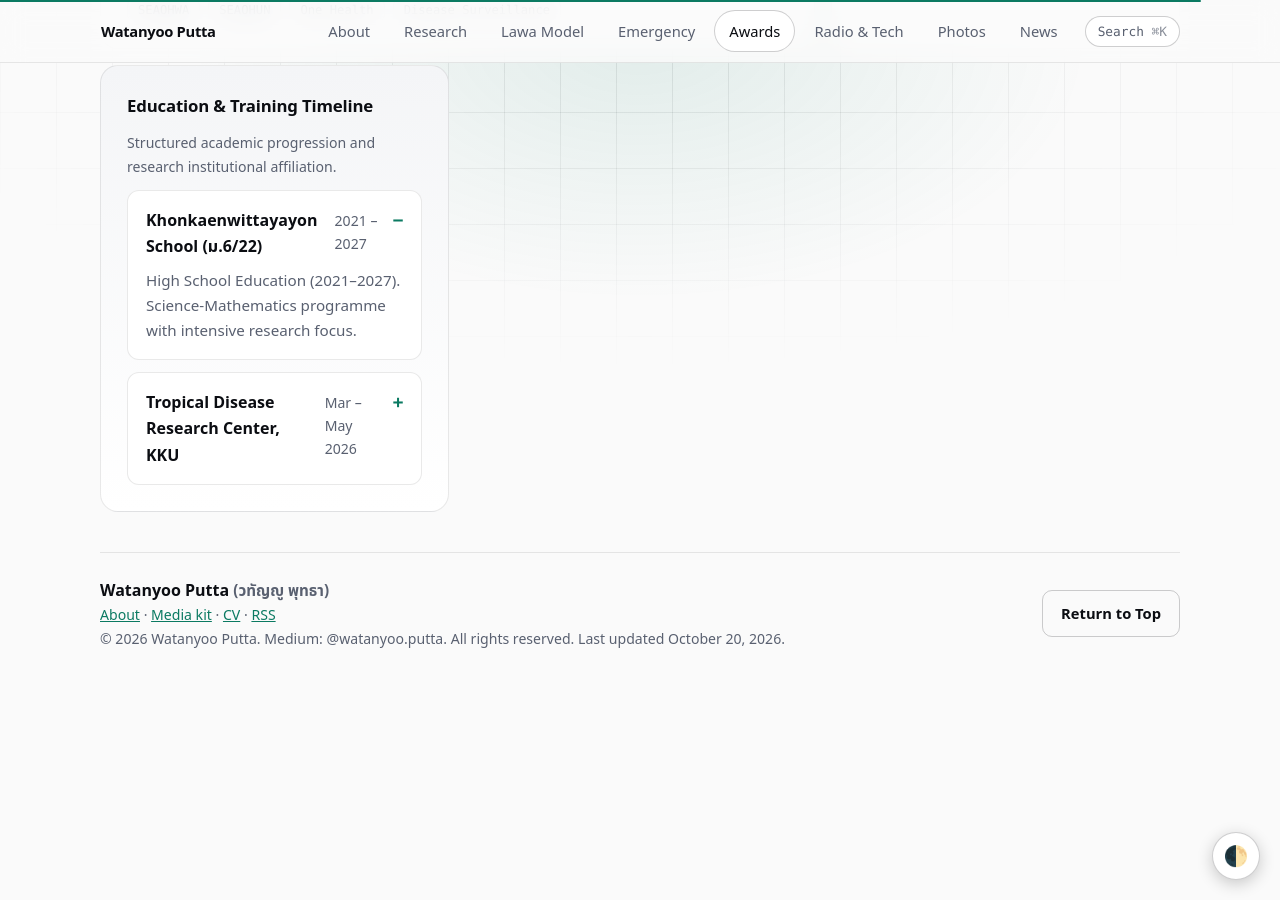
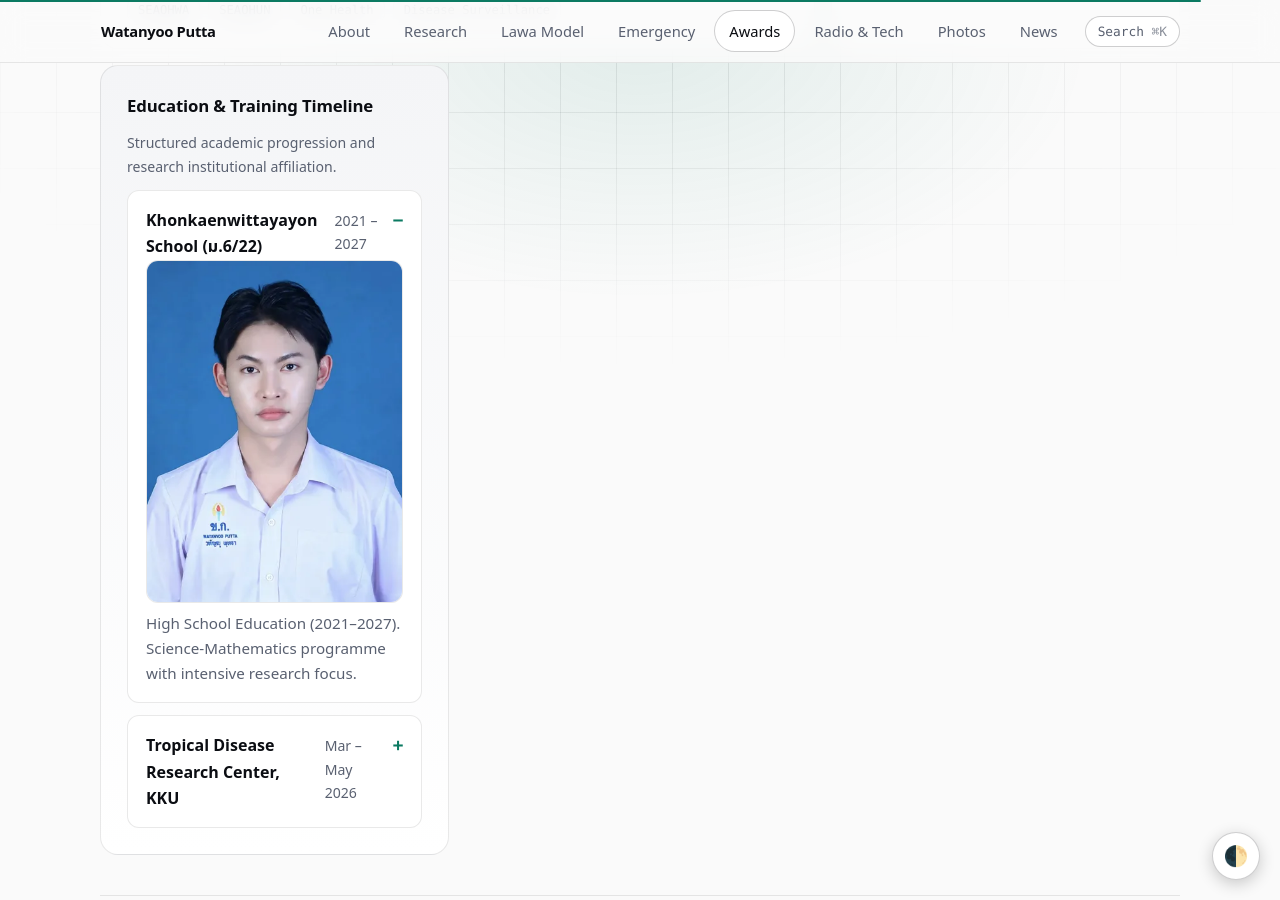
Before and after one commit to WatanyooPutta/WatanyooPutta.github.io, a Jekyll site: the page built from awards.html, in a window 1280 px wide and 900 px high, scrolled down 2015 px. Built offline with Jekyll 4.4.1, drawn with Linux system fonts in a browser that asks for light colours.

Commit message:
Update awards.html

```diff
--- a/awards.html
+++ b/awards.html
@@ -24,6 +24,6 @@ permalink: /awards/
 <li><strong>Japan-ASEAN Training Workshop on One Health Approaches for Neglected Tropical Disease Control: Global Networking and Capacity Building</strong><br><span class="small">International training on One Health strategies and NTD surveillance.</span></li>
 <li><strong>Asian Neglected Tropical Diseases Conference: Translating Systems Thinking into Real-World Impact for SDG 2030</strong><br><span class="small">Regional Symposium | Focus on translational research and sustainable development goals.</span></li></ul></section>
 <section class="card"><h2>Education &amp; Training Timeline</h2><p class="small">Structured academic progression and research institutional affiliation.</p>
-<details class="item" open><summary><strong>Khonkaenwittayayon School (ม.6/22)</strong><span class="small">2021 – 2027</span></summary><span class="muted">High School Education (2021–2027). Science-Mathematics programme with intensive research focus.</span></details>
+<details class="item" open><summary><strong>Khonkaenwittayayon School (ม.6/22)</strong><span class="small">2021 – 2027</span></summary><div class="edu-row"><button class="zoom edu-photo" type="button"><img src="{{ '/assets/images/watanyoo-putta-kkw-student-400.webp' | relative_url }}" data-full="{{ '/assets/images/watanyoo-putta-kkw-student.webp' | relative_url }}" width="400" height="535" loading="lazy" decoding="async" alt="Watanyoo Putta in his Khonkaenwittayayon School uniform"></button><span class="muted">High School Education (2021–2027). Science-Mathematics programme with intensive research focus.</span></div></details>
 <details class="item"><summary><strong>Tropical Disease Research Center, KKU</strong><span class="small">Mar – May 2026</span></summary><span class="muted">Research Internship (March – May 2026). Specialised laboratory training in tropical medicine, parasitology, and diagnostic biosensors.</span></details></section>
 </main>
```
